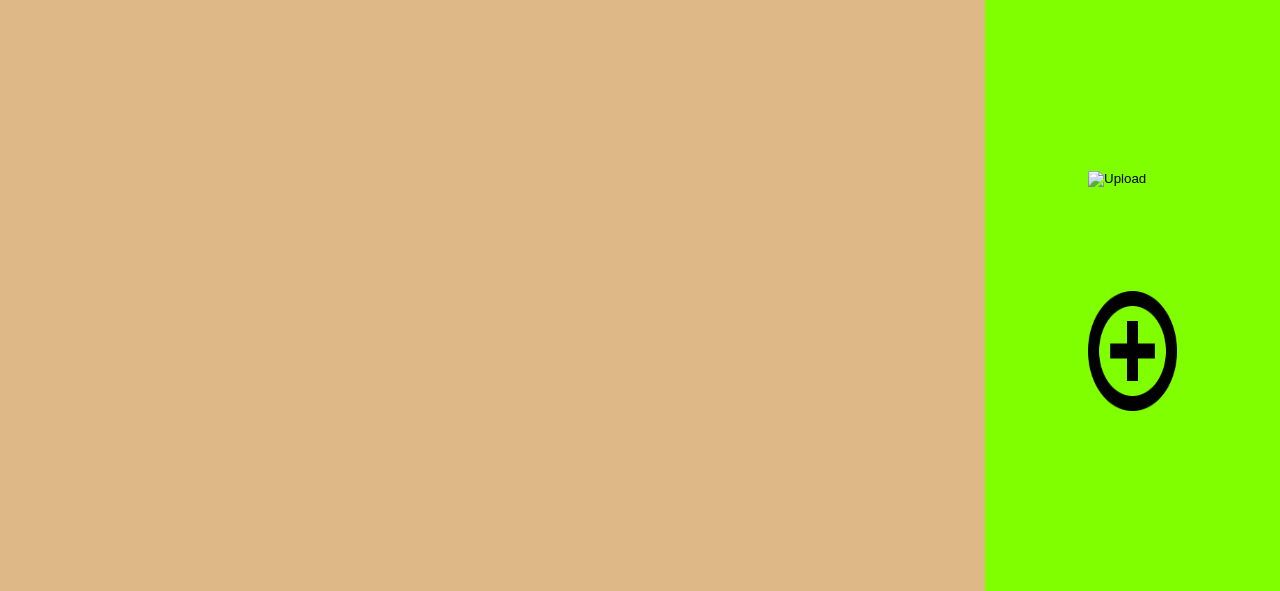
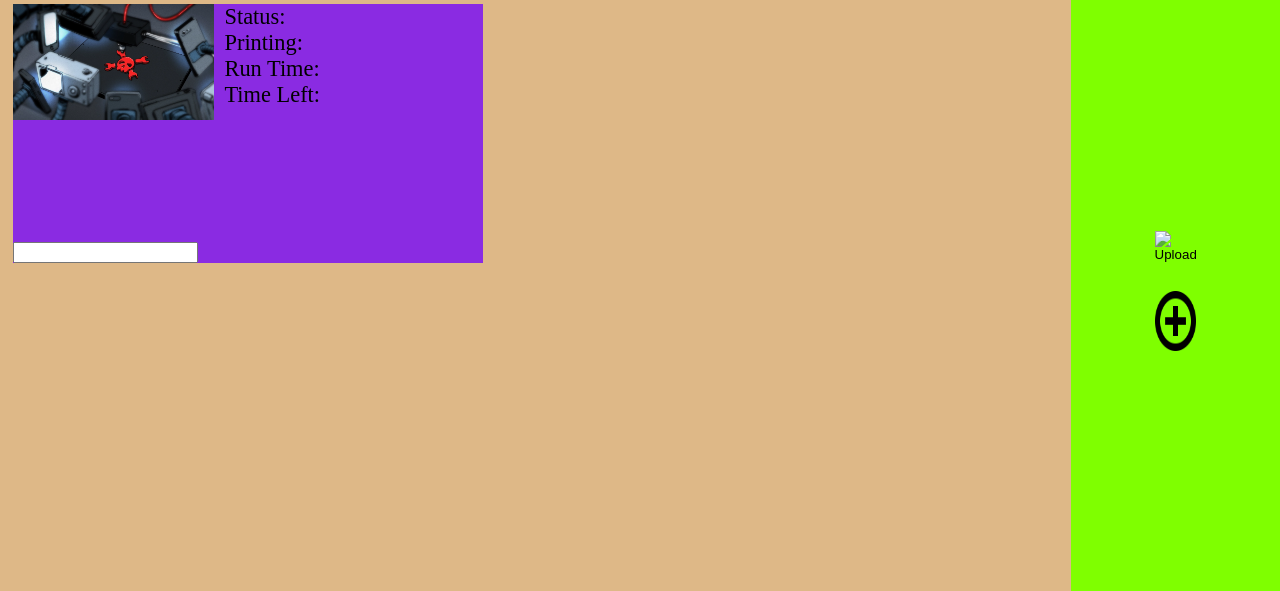
Before and after one commit to agentnoise/OctoHub, a plain HTML site: page index.html in a window 1280 px wide. Shown: the part 209-800 px from the top of the page. Drawn offline with Linux system fonts and the light colour scheme.

Commit message:
Card layout changed

```diff
--- a/index.html
+++ b/index.html
@@ -25,14 +25,21 @@
             }
         </script>
 
-        <header class="main-header">
+        <header class="page-header">
             <img class="logo" src="./Assets/TL3D Logo - 2 Grays.png"/>
-            <span class="title">Octo</span>
+            <span class="title">OctoHub</span>
             <button class="account" type="button">Account</button>
         </header>
 
         <main>
-            <div class="content"></div>
+            <div class="content">
+                <div class="printer-card">
+                    <img class="card-image" src="assets/octolapse.webp"></img>
+                    <div class="card-printing-status">Status: <br> Printing: <br> Run Time: <br> Time Left:</div>
+                    <input class="card-temperature" type="number" label="Bed"></div>
+                    <div class="card-control-panel"></div>
+                </div>
+            </div>
             <aside>
                 <!-- <button class="control-button" type=button> Add Printer</button> -->
                  <input class="control-button-upload" type="image" alt="Upload" src="assets/upload.png">
--- a/styles/index.css
+++ b/styles/index.css
@@ -37,7 +37,7 @@ img
 
 
 /* Styling */
-.main-header
+.page-header
 {
     background-color: aqua;
     padding: 1em .5em .25em;
@@ -45,15 +45,15 @@ img
     align-items: center;
     justify-content: space-between;
 }
-
-.main-header .logo
+.page-header .logo
 {
     width: 250px;
 }
-.main-header .account
+.page-header .account
 {
     align-self: flex-start;
 }
+
 main
 {
     background-color: burlywood;
@@ -63,6 +63,8 @@ main
 .content
 {
     flex: 1;
+    padding: 1%;
+
 }
 aside
 {
@@ -71,16 +73,44 @@ aside
     flex-direction: column;
     justify-content: center;
     align-items: center;
-    flex: .30;
+    flex: .20;
 }
 aside .control-button-upload
 {
-    width: 30%;
-    height: 20%;
+    width: 20%;
+    height: 10%;
+}
+aside .control-button-add
+{
+    width: 20%;
+    height: 10%;
+}
+.printer-card
+{
+    width: 45%;
+    height: 45%;
+    display: flex;
+    flex-wrap: wrap;
+    flex: 1;
+    background-color: blueviolet;
 }
 
-aside .control-button-add
+.printer-card .card-image
 {
-    width: 30%;
-    height: 20%;
+    width: 45%;
+    height:  45%;
+    align-self: flex-start;
+    padding-right: 10px;
 }
+
+.printer-card .card-printing-status
+{
+    width: 35%;
+    height: 35%;
+    font-size: calc(1rem + .5vw);
+}
+
+.printer-card .card-temperature
+{
+    align-self: flex-end;
+}
```
Also changed, not shown: assets/octolapse.webp (added).
